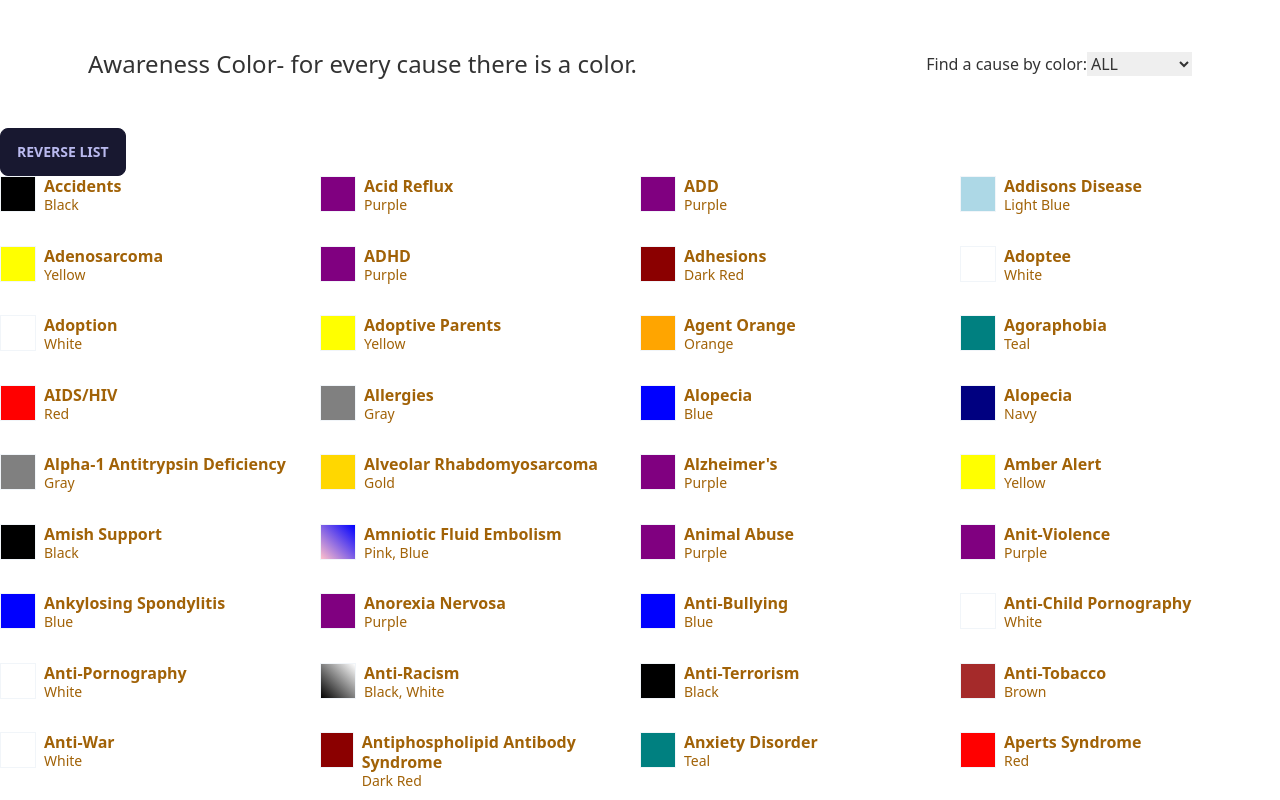
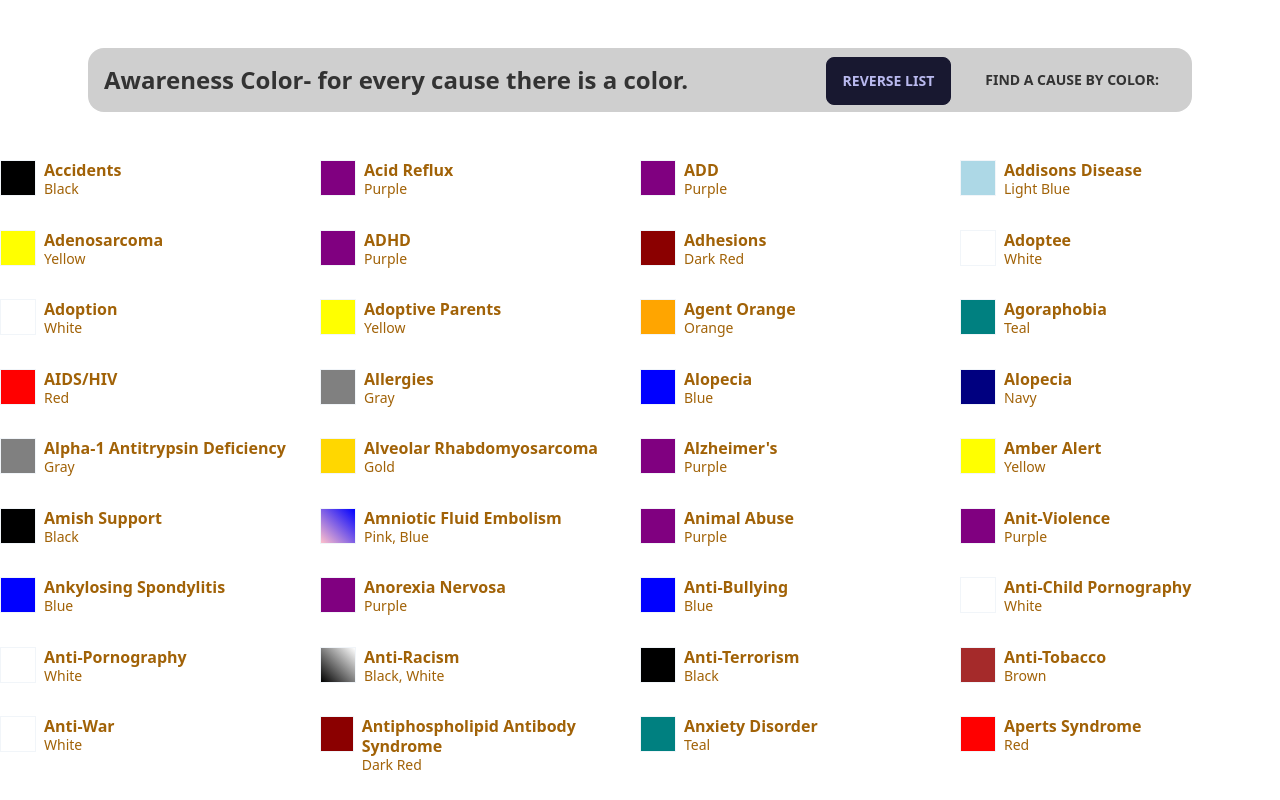
Before and after one commit to tobiaswright/awarenesscolorv2, an Angular app: page / in a window 1280 px wide. Shown: the top 800 px of the page. Built offline with nearby package versions, Linux system fonts and the light colour scheme.

Commit message:
formmated header

```diff
--- a/src/app/color-dropdown/color-dropdown.component.html
+++ b/src/app/color-dropdown/color-dropdown.component.html
@@ -1,7 +1,20 @@
-<label for="color-dropdown">Find a cause by color:</label>
-<select #color name="color-dropdown" id="color-dropdown" (change)="onSelect(color.value)">
+<!-- <label for="color-dropdown">Find a cause by color:</label>
+
+<select #color class="select select-bordered w-full max-w-xs" name="color-dropdown" id="color-dropdown" (change)="onSelect(color.value)">
     <option value="">ALL</option>
     @for (color of colorMap; track color[0]) {
         <option value="{{ color[1].name }}">{{ color[1].displayName }}</option>
     }
-</select>
+</select> -->
+
+
+<div class="dropdown dropdown-end">
+    <div tabindex="0" role="button" class="btn btn-ghost rounded-btn">Find a cause by color:</div>
+    <ul
+      tabindex="0"
+      class="menu dropdown-content bg-base-100 rounded-box z-[1] mt-4 w-52 p-2 shadow">
+      @for (color of colorMap; track color[0]) {
+        <li><a>{{ color[1].displayName }}</a></li>
+    }
+    </ul>
+  </div>
--- a/src/app/color-list/color-list.component.html
+++ b/src/app/color-list/color-list.component.html
@@ -1,6 +1,3 @@
-
-<button class="btn" (click) = "reverseList()">Reverse List</button>
-
 <div class="flex flex-wrap">
 
 @for (item of causeList(); track item.id) {
--- a/src/app/header/header.component.html
+++ b/src/app/header/header.component.html
@@ -1,10 +1,18 @@
 <header>
-    <a href="./">
-        <h1>Awareness Color</h1>
-        <h2> - for every cause there is a color.</h2>
-    </a>
-
-    <div>
-        <app-color-dropdown />
+    <div class="navbar bg-base-300 rounded-box">
+        <div class="flex-1 px-2 lg:flex-none">
+            <a class="text-lg font-bold">
+                <h1>Awareness Color</h1>
+                <h2> - for every cause there is a color.</h2>
+            </a>
+        </div>
+        <div class="flex flex-1 justify-end px-2">
+            <div class="flex items-stretch">
+                <a class="btn btn-ghost rounded-btn">
+                    <button class="btn" (click)="reverseList()">Reverse List</button>
+                </a>
+                <app-color-dropdown />
+            </div>
+        </div>
     </div>
 </header>
--- a/src/app/header/header.component.ts
+++ b/src/app/header/header.component.ts
@@ -1,5 +1,6 @@
-import { Component } from '@angular/core';
+import { Component, inject } from '@angular/core';
 import { ColorDropdownComponent } from "../color-dropdown/color-dropdown.component";
+import { DataService } from '../service/data.service';
 
 @Component({
   selector: 'app-header',
@@ -9,5 +10,9 @@ import { ColorDropdownComponent } from "../color-dropdown/color-dropdown.compone
   styleUrl: './header.component.css'
 })
 export class HeaderComponent {
+  dataService = inject( DataService )
 
+  reverseList() {
+    this.dataService.reverseList();
+  }
 }
```
